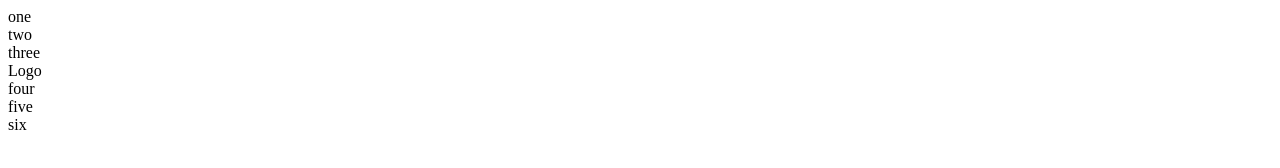
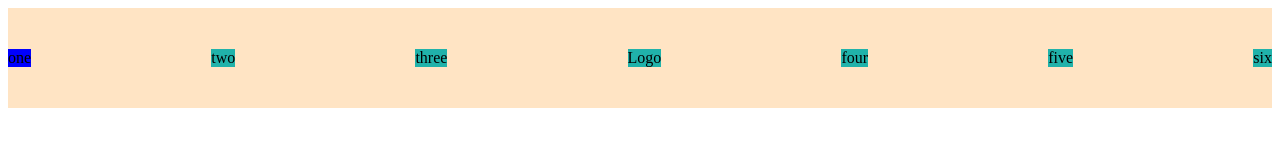
Before and after one commit to JTAndo/flexex, a plain HTML site: page flex02/index.html in a window 1280 px wide. Drawn offline with Linux system fonts and the light colour scheme.

Commit message:
seperating class and id for the items.

```diff
--- a/flex02/index.html
+++ b/flex02/index.html
@@ -9,13 +9,13 @@
 </head>
 <body>
     <div class="container">
-        <div class="one">one</div>
-        <div class="two">two</div>
-        <div class="three">three</div>
-        <div class="logo">Logo</div>
-        <div class="four">four</div>
-        <div class="five">five</div>
-        <div class="six">six</div>
+        <div class="box" id="one">one</div>
+        <div class="box" id ="two">two</div>
+        <div class="box" id = "three">three</div>
+        <div class="box" id ="logo">Logo</div>
+        <div class="box" id= "four">four</div>
+        <div class="box" id ="five">five</div>
+        <div class="box" id ="six">six</div>
     </div>
 
 </body>
--- a/flex02/style.css
+++ b/flex02/style.css
@@ -0,0 +1,21 @@
+.body {
+    height: 230px;
+    width: auto;
+}
+.container {
+    height: 100px;
+    width: auto;
+    background-color: bisque;
+    display: flex;
+    justify-content: space-between;
+    align-items: center;
+
+}
+.box {
+    background-color: lightseagreen;
+
+}
+#one {
+    border: 4px red;
+    background-color: blue;
+}
```
